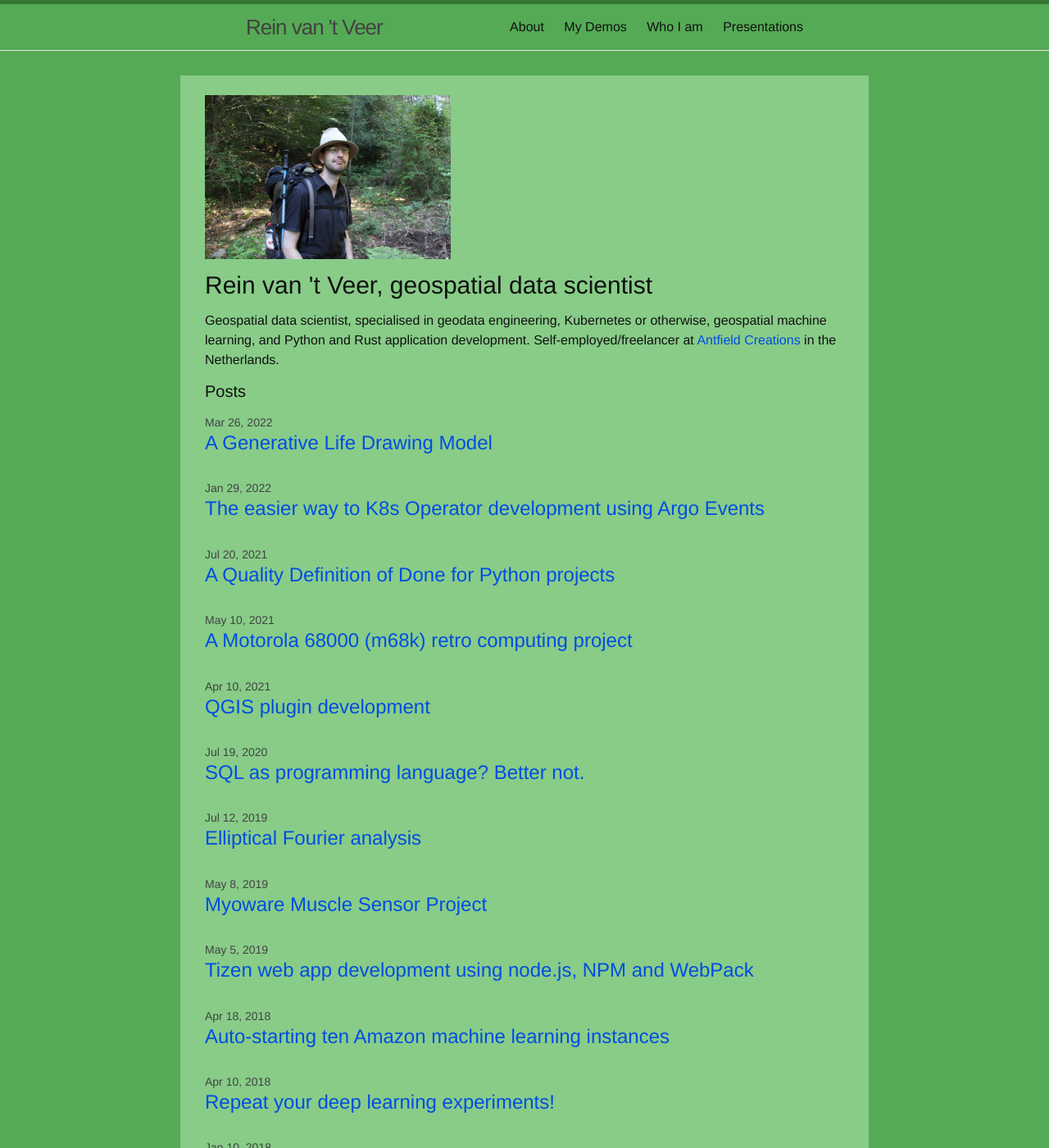
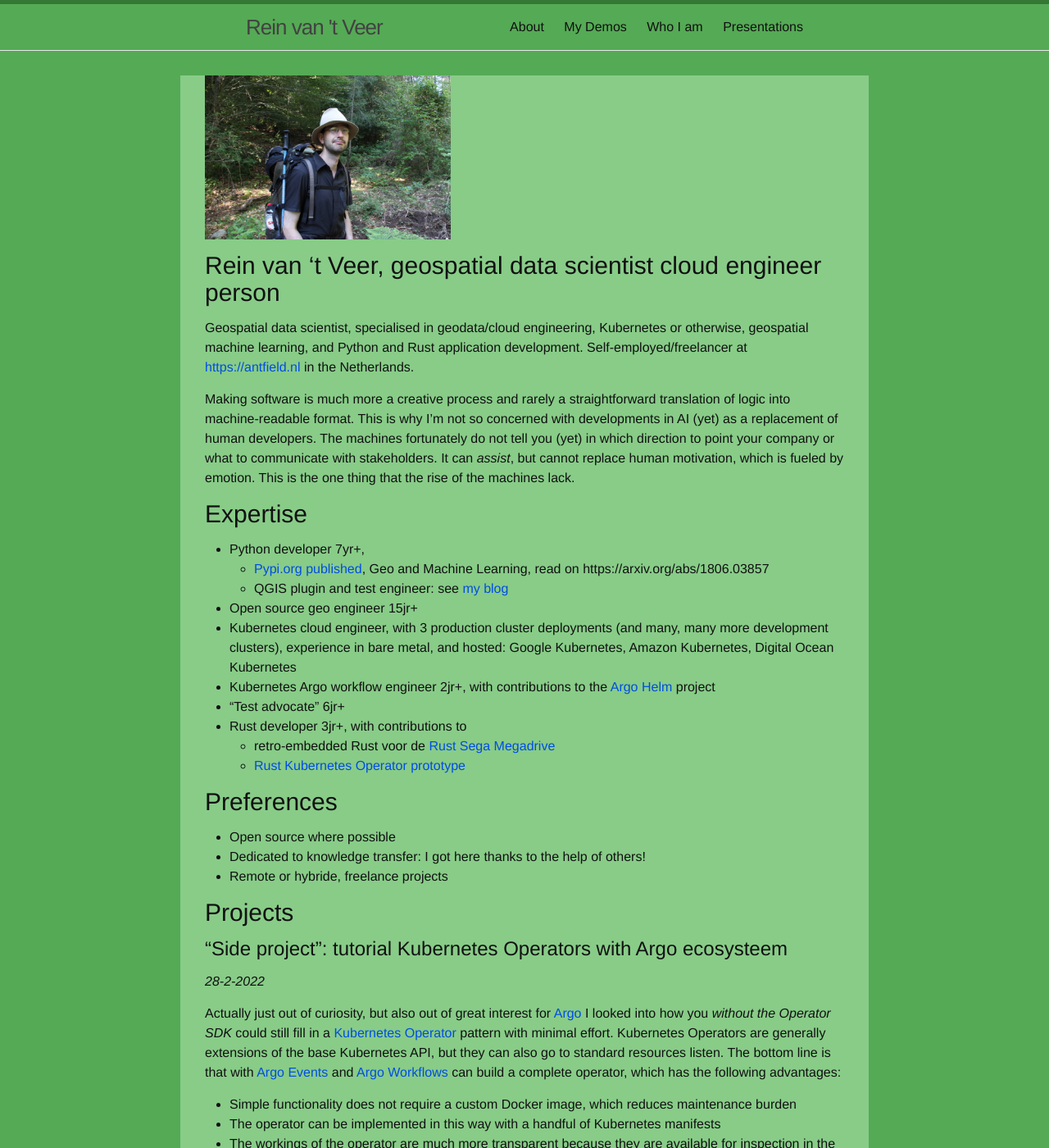
Before and after one commit to reinvantveer/reinvantveer.github.io, a Jekyll site: the page built from index.md, in a window 1280 px wide and 1400 px high. Shown: the whole window at 82% size. Built offline with Jekyll 4.4.1, drawn with Linux system fonts in a browser that asks for light colours; comment, search, counter and statistics services are not loaded; some of the changed text lies outside the part shown.

Commit message:
move software stuff from antfield.nl to reinvantveer.github.io

```diff
--- a/index.md
+++ b/index.md
@@ -2,30 +2,68 @@
 layout: default
 ---
 
-<div class="home">
-    <br/>
-    <p><img src="./images/IMG_0150_25_pct.JPG" height="200px"/></p>
-    <h2>Rein van 't Veer, geospatial data scientist</h2>
-    <p>
-        Geospatial data scientist, specialised in geodata engineering, Kubernetes or otherwise, geospatial machine
-        learning, and Python and Rust application development. Self-employed/freelancer at
-        <a href="https://antfield.nl">Antfield Creations</a> in the Netherlands.
-    </p>
+<img src="./images/IMG_0150_25_pct.JPG" height="200px"/>
 
+## Rein van 't Veer, geospatial data scientist cloud engineer person
+Geospatial data scientist, specialised in geodata/cloud engineering, Kubernetes or otherwise, geospatial machine
+learning, and Python and Rust application development. Self-employed/freelancer at
+[https://antfield.nl](Antfield Creations) in the Netherlands.
 
-  <h1 class="page-heading">Posts</h1>
+Making software is much more a creative process and rarely a straightforward translation of logic into machine-readable
+format. This is why I'm not so concerned with developments in AI (yet) as a replacement of human developers. The
+machines fortunately do not tell you (yet) in which direction to point your company or what to communicate with
+stakeholders. It can _assist_, but cannot replace human motivation, which is fueled by emotion. This is the one thing
+that the rise of the machines lack.
 
-  <ul class="post-list">
-    {% for post in site.posts %}
-      <li>
-        <span class="post-meta">{{ post.date | date: "%b %-d, %Y" }}</span>
-        <h3>
-          <a class="post-link" href="{{ post.url | prepend: site.baseurl }}">{{ post.title }}</a>
-        </h3>
-      </li>
-    {% endfor %}
-  </ul>
+## Expertise
 
-  <p class="rss-subscribe">subscribe <a href="{{ "/feed.xml" | prepend: site.baseurl }}">via RSS</a></p>
+- Python developer 7yr+,
+    - [Pypi.org published](https://pypi.org/project/deep-geometry), Geo and Machine Learning, read on https://arxiv.org/abs/1806.03857
+    - QGIS plugin and test engineer: see [my blog](https://reinvantveer.github.io/2021/04/10/qgis-plugin-development.html)
+- Open source geo engineer 15jr+
+- Kubernetes cloud engineer, with 3 production cluster deployments (and many, many more development clusters),
+  experience in bare metal, and hosted: Google Kubernetes, Amazon Kubernetes, Digital Ocean Kubernetes
+- Kubernetes Argo workflow engineer 2jr+, with contributions to the [Argo Helm](https://github.com/argoproj/argo-helm) project
+- "Test advocate" 6jr+
+- Rust developer 3jr+, with contributions to
+    - retro-embedded Rust voor de [Rust Sega Megadrive](https://github.com/ricky26/rust-mega-drive)
+    - [Rust Kubernetes Operator prototype](https://github.com/Pscheidl/rust-kubernetes-operator-example/pull/6)
 
-</div>
+## Preferences
+- Open source where possible
+- Dedicated to knowledge transfer: I got here thanks to the help of others!
+- Remote or hybride, freelance projects
+
+## Projects
+### "Side project": tutorial Kubernetes Operators with Argo ecosysteem
+_28-2-2022_
+
+Actually just out of curiosity, but also out of great interest for [Argo](https://argoproj.io) I looked into how you
+_without the Operator SDK_ could still fill in
+a [Kubernetes Operator](https://kubernetes.io/docs/concepts/extend-kubernetes/operator/) pattern with minimal effort.
+Kubernetes Operators are generally extensions of the base Kubernetes API, but they can also go to standard resources
+listen. The bottom line is that with [Argo Events](https://argoproj.github.io/argo-events/)
+and [Argo Workflows](https://argoproj.github.io/argo-workflows/) can build a complete operator, which has the following
+advantages:
+
+* Simple functionality does not require a custom Docker image, which reduces maintenance burden
+* The operator can be implemented in this way with a handful of Kubernetes manifests
+* The workings of the operator are much more transparent because they are available for inspection in the Argo user
+  interface, rather than in some logging dump.
+
+[Read the full tutorial here](https://reinvantveer.github.io/2022/01/29/easier-operator.html)
+
+### Posts
+
+<ul class="post-list">
+{% for post in site.posts %}
+  <li>
+    <span class="post-meta">{{ post.date | date: "%b %-d, %Y" }}</span>
+    <h3>
+      <a class="post-link" href="{{ post.url | prepend: site.baseurl }}">{{ post.title }}</a>
+    </h3>
+  </li>
+{% endfor %}
+</ul>
+
+<p class="rss-subscribe">subscribe <a href="{{ "/feed.xml" | prepend: site.baseurl }}">via RSS</a></p>
```
